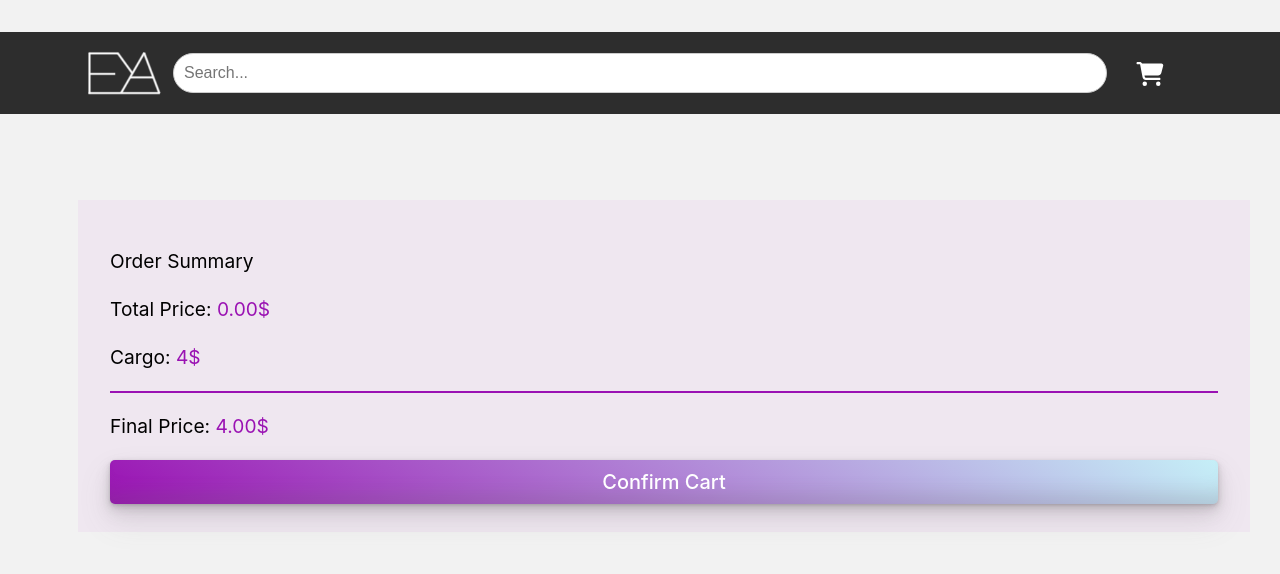
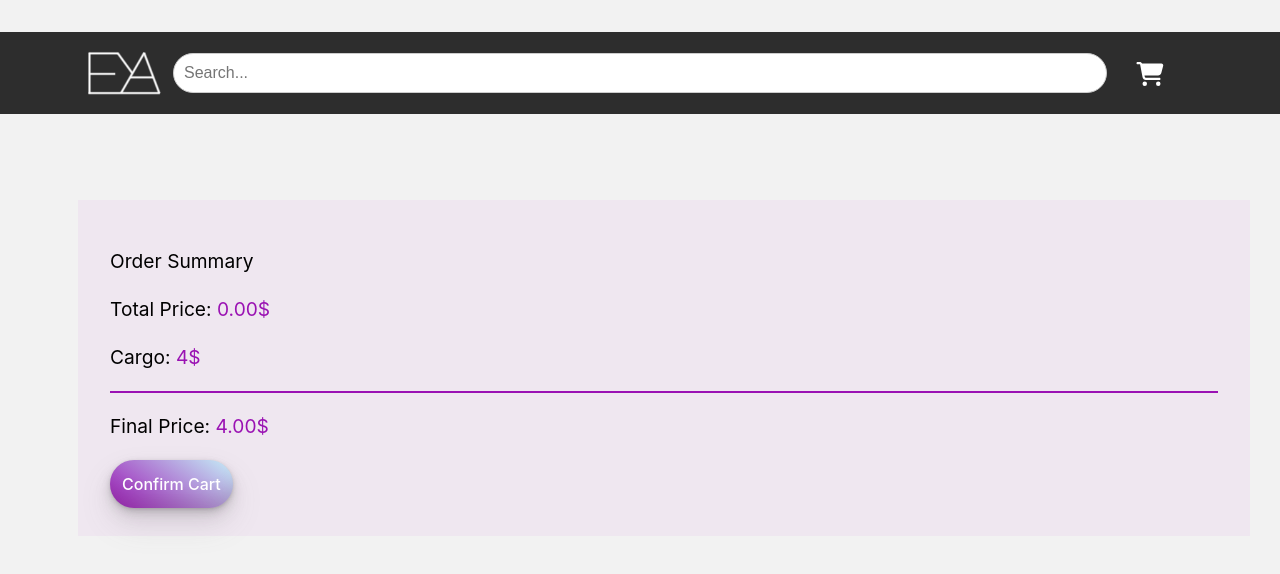
Before and after one commit to lailanajafli/React-final-eccommerce, a React (Vite) app: page /viewcart in a window 1280 px wide. Shown: the top 574 px of the page. Built offline with nearby package versions, Linux system fonts and the light colour scheme; a web font is replaced by a local one.

Commit message:
v-checkout button   deleted

```diff
--- a/src/components/viewcart/ViewCart.css
+++ b/src/components/viewcart/ViewCart.css
@@ -116,18 +116,9 @@
 }
 
 
-.v-checkout button {
-    padding: 10px 20px;
-    width: 100%;
-    border-radius: 5px;
-    font-size: 20px;
-    cursor: pointer;
-    transition: background-color 0.3s ease;
-}
-
 .v-card-title {
     font-size: 1.2rem;
-    color: #333;
+    color: #9a12b3;
     margin-bottom: 10px;
 }
 
```
